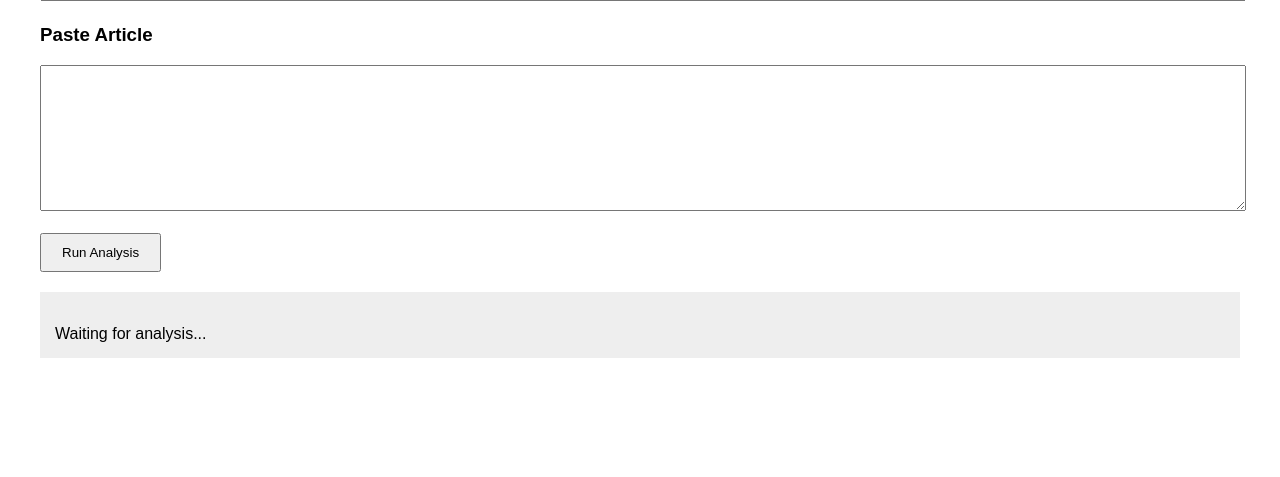
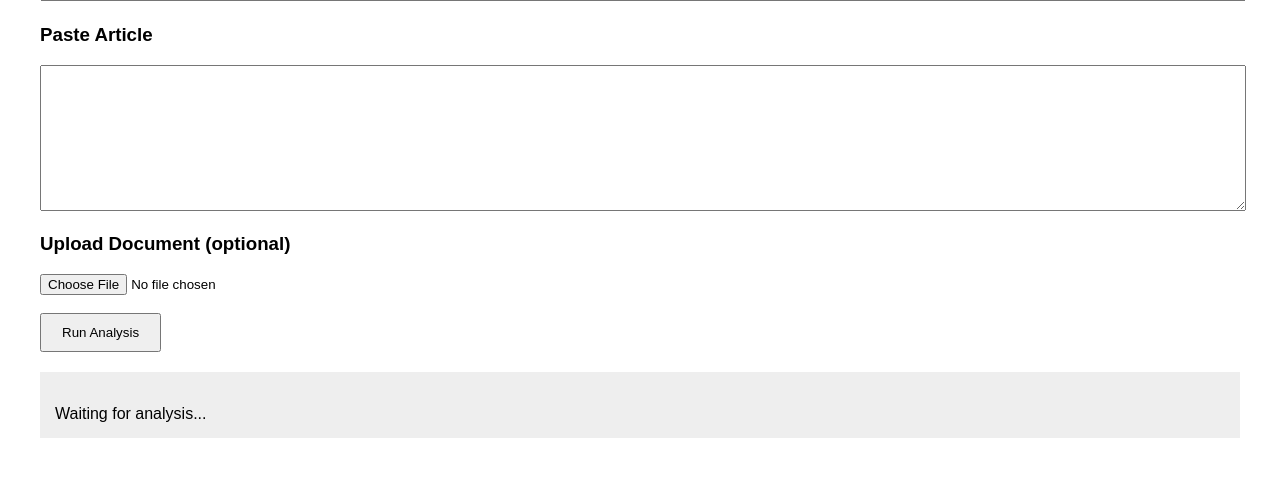
Before and after one commit to seprimo22-bit/Pipeline-MVP2, a Flask app: page / in a window 1280 px wide. Shown: the part 284-761 px from the top of the page. Run offline with Flask 3, Linux system fonts and the light colour scheme.

Commit message:
Update index.html

```diff
--- a/templates/index.html
+++ b/templates/index.html
@@ -26,6 +26,7 @@ button {
 }
 </style>
 </head>
+
 <body>
 
 <h1>Campbell Cognitive Pipeline</h1>
@@ -36,7 +37,12 @@ button {
 <h3>Paste Article</h3>
 <textarea id="article"></textarea>
 
+<!-- ✅ NEW UPLOAD SECTION -->
+<h3>Upload Document (optional)</h3>
+<input type="file" id="fileUpload" accept=".txt">
+
 <br><br>
+
 <button onclick="runPipeline()">Run Analysis</button>
 
 <div class="result" id="resultBox">
@@ -64,6 +70,19 @@ async function runPipeline() {
     document.getElementById("resultBox").textContent =
         JSON.stringify(data, null, 2);
 }
+
+/* ✅ NEW SCRIPT — AUTO FILL ARTICLE BOX FROM FILE */
+document.getElementById("fileUpload").addEventListener("change", async function() {
+
+    const file = this.files[0];
+    if (!file) return;
+
+    // safe version: TXT files only
+    const text = await file.text();
+
+    // put file contents into article textarea
+    document.getElementById("article").value = text;
+});
 </script>
 
 </body>
```
